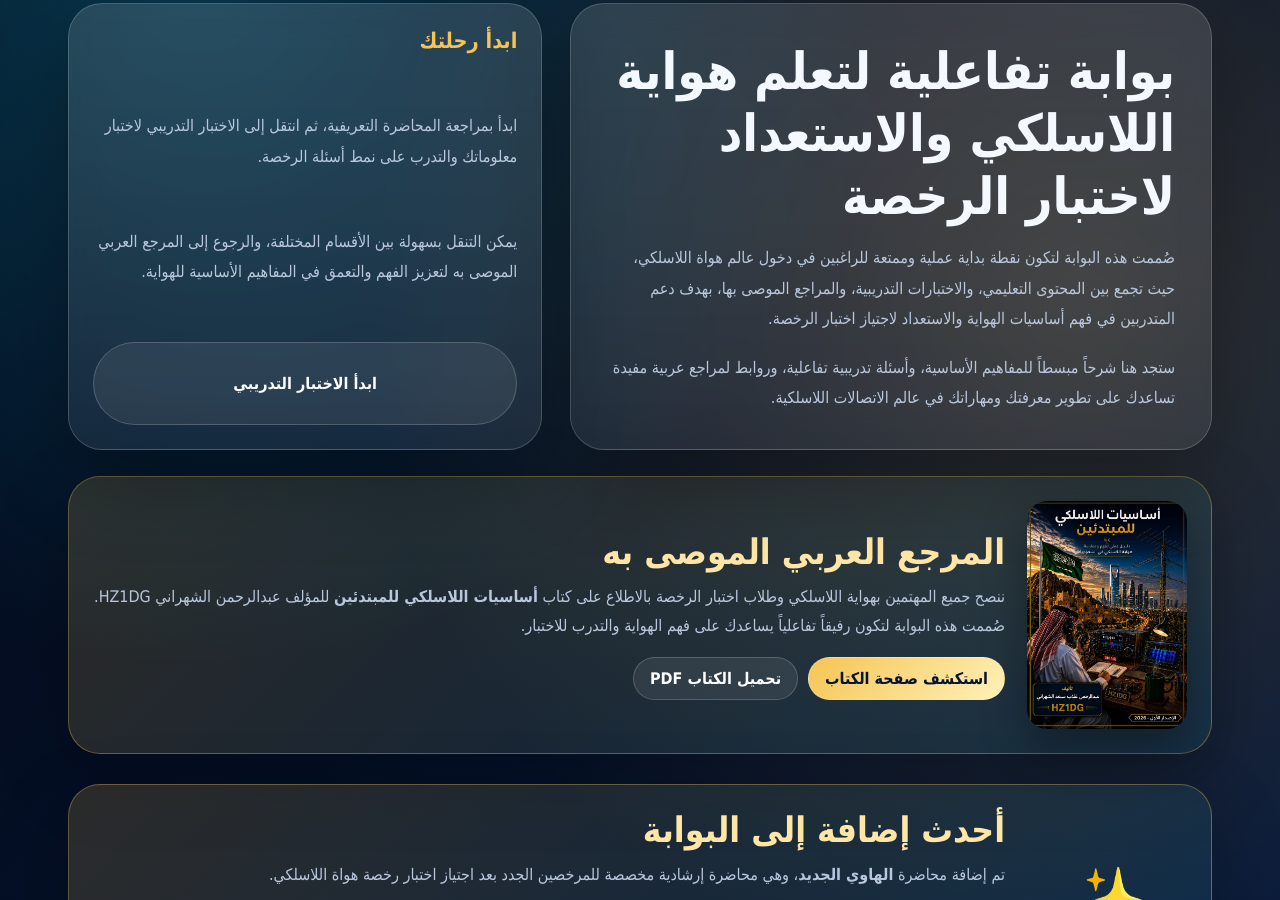
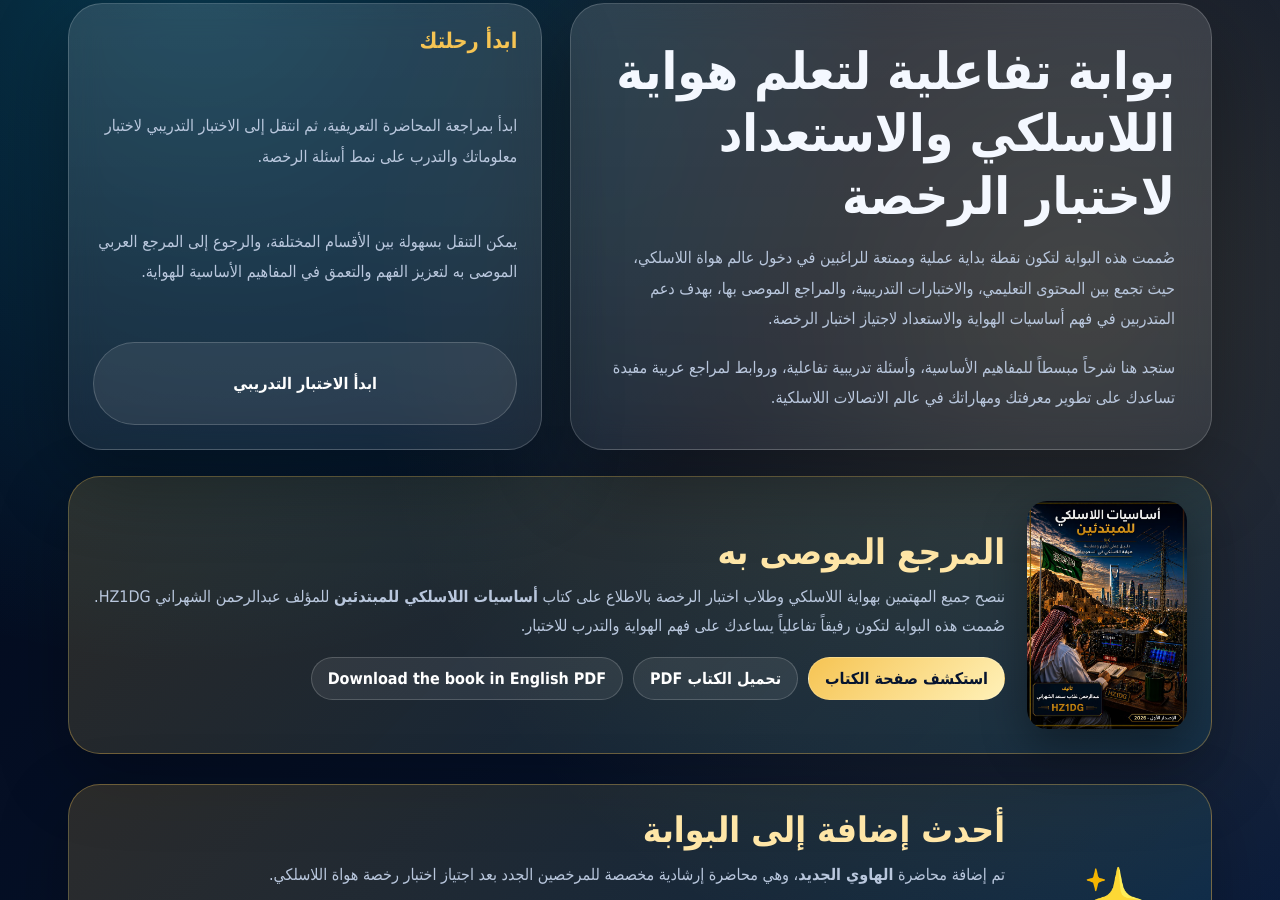
Before and after one commit to WalidDyab/Ham-Radio, a plain HTML site: page index.html in a window 1280 px wide. Shown: the part 303-1203 px from the top of the page. Drawn offline with Linux system fonts and the light colour scheme.

Commit message:
Update index.html

```diff
--- a/index.html
+++ b/index.html
@@ -505,16 +505,17 @@
 
     </section>
 
-    <section class="book-highlight" aria-label="المرجع العربي الموصى به">
+    <section class="book-highlight" aria-label="المرجع الموصى به">
       <img src="assets/book-cover.jpg" alt="غلاف كتاب أساسيات اللاسلكي للمبتدئين">
       <div>
-        <h2>المرجع العربي الموصى به</h2>
+        <h2>المرجع الموصى به</h2>
         <p>ننصح جميع المهتمين بهواية اللاسلكي وطلاب اختبار الرخصة بالاطلاع على كتاب <strong>أساسيات اللاسلكي
             للمبتدئين</strong> للمؤلف عبدالرحمن الشهراني HZ1DG. صُممت هذه البوابة لتكون رفيقاً تفاعلياً يساعدك على فهم
           الهواية والتدرب للاختبار.</p>
         <div class="book-actions">
           <a class="btn" href="book/index.html">استكشف صفحة الكتاب</a>
           <a class="btn" href="assets/HZ1DG_book_2026.pdf" download>تحميل الكتاب PDF</a>
+		  <a class="btn" href="assets/HZ1DG_english_book_2026.pdf" download> Download the book in English PDF</a>
         </div>
       </div>
     </section>
```
